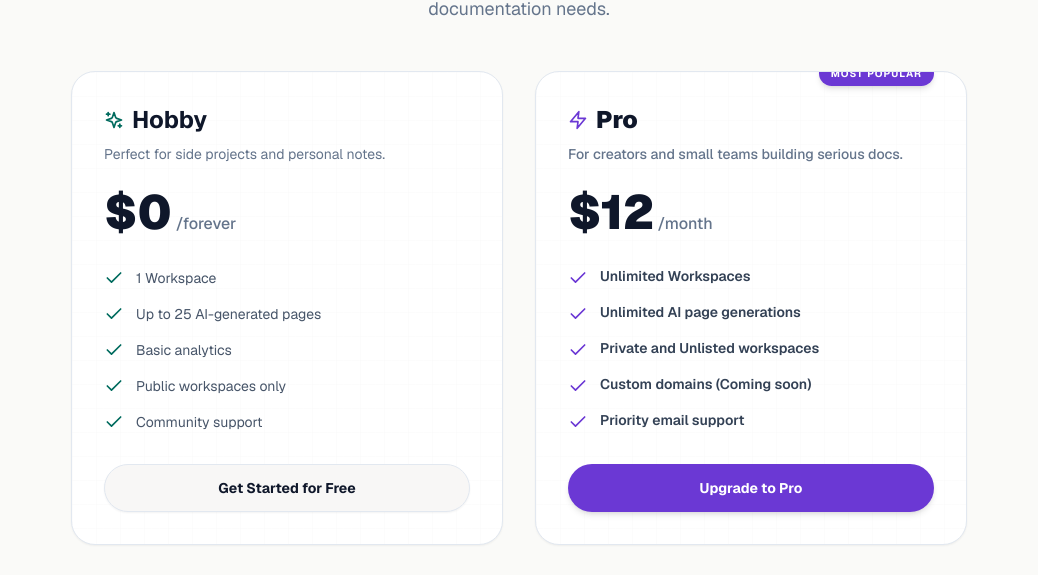
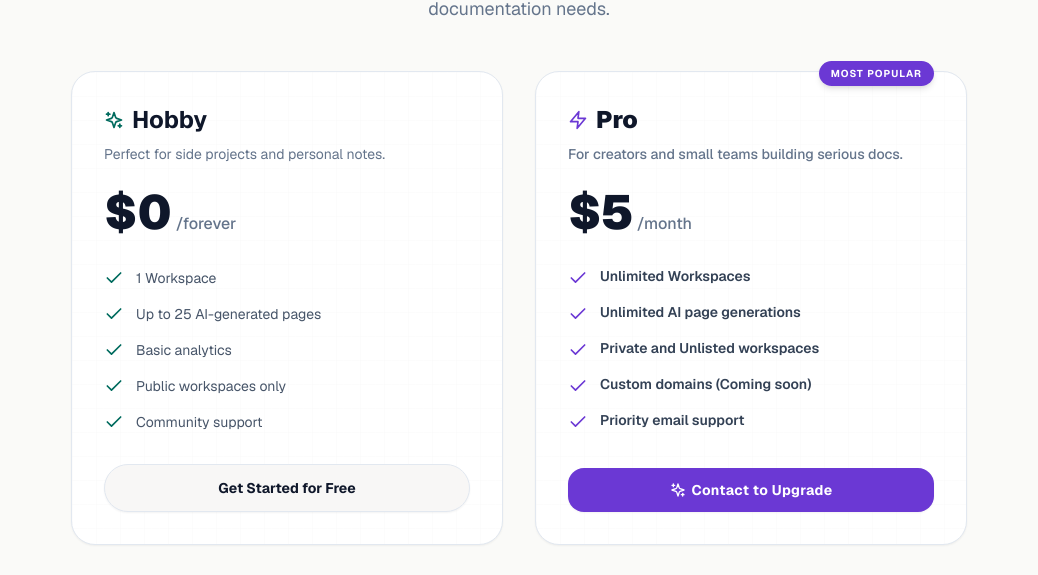
Before and after one commit to RajaShylesh112/instantwiki, a Next.js app in the folder apps/web/: page /pricing in a window 1280 px wide. Shown: the part 225-800 px from the top of the page, without its empty margins (121-1159 px from the left). Built offline with nearby package versions, Linux system fonts and the light colour scheme; no server answers.

Commit message:
fix: badge clipping and auth state in pricing page

```diff
--- a/apps/web/app/pricing/page.tsx
+++ b/apps/web/app/pricing/page.tsx
@@ -3,13 +3,18 @@ import { Footer } from "@/components/ui/footer";
 import { Check, Zap, Sparkles } from "lucide-react";
 import Link from "next/link";
 import { Button } from "@/components/ui/button";
+import PricingButton from "./pricing-button";
+import { auth } from "auth";
 
 export const metadata = {
   title: "Pricing | instant.wiki",
   description: "Simple, transparent pricing for your documentation needs.",
 };
 
-export default function PricingPage() {
+export default async function PricingPage() {
+  const session = await auth();
+  const isLoggedIn = !!session?.user;
+
   return (
     <div className="min-h-screen flex flex-col bg-[#FAFAF8] dark:bg-zinc-950 text-slate-900 dark:text-zinc-150 font-sans">
       <Header />
@@ -68,7 +73,7 @@ export default function PricingPage() {
           </div>
 
           {/* PRO TIER */}
-          <div className="border border-slate-200 dark:border-zinc-800 rounded-3xl p-8 bg-white dark:bg-zinc-900 flex flex-col shadow-sm hover:shadow-xl hover:border-[#6b38d4]/50 dark:hover:border-purple-500/50 transition-all duration-300 relative overflow-hidden group">
+          <div className="border border-slate-200 dark:border-zinc-800 rounded-3xl p-8 bg-white dark:bg-zinc-900 flex flex-col shadow-sm hover:shadow-xl hover:border-[#6b38d4]/50 dark:hover:border-purple-500/50 transition-all duration-300 relative group">
             <div className="absolute top-0 right-8 -translate-y-1/2 z-20">
               <span className="bg-[#6b38d4] text-white text-[10px] font-bold uppercase tracking-widest py-1.5 px-3 rounded-full shadow-md">
                 Most Popular
@@ -76,9 +81,9 @@ export default function PricingPage() {
             </div>
 
             {/* Background glow effect */}
-            <div className="absolute inset-0 bg-gradient-to-br from-[#6b38d4]/5 to-transparent dark:from-purple-500/10 pointer-events-none opacity-0 group-hover:opacity-100 transition-opacity duration-500" />
+            <div className="absolute inset-0 rounded-3xl overflow-hidden bg-gradient-to-br from-[#6b38d4]/5 to-transparent dark:from-purple-500/10 pointer-events-none opacity-0 group-hover:opacity-100 transition-opacity duration-500" />
             {/* Background pattern */}
-            <div className="absolute inset-0 bg-[linear-gradient(to_right,#8080800a_1px,transparent_1px),linear-gradient(to_bottom,#8080800a_1px,transparent_1px)] bg-[size:24px_24px] pointer-events-none opacity-50 dark:opacity-20" />
+            <div className="absolute inset-0 rounded-3xl overflow-hidden bg-[linear-gradient(to_right,#8080800a_1px,transparent_1px),linear-gradient(to_bottom,#8080800a_1px,transparent_1px)] bg-[size:24px_24px] pointer-events-none opacity-50 dark:opacity-20" />
 
             <div className="relative z-10 mb-6 space-y-2">
               <h2 className="text-2xl font-black text-slate-900 dark:text-white flex items-center gap-2">
@@ -89,7 +94,7 @@ export default function PricingPage() {
             </div>
 
             <div className="relative z-10 mb-8 flex items-baseline gap-1">
-              <span className="text-5xl font-black text-slate-900 dark:text-white tracking-tight">$12</span>
+              <span className="text-5xl font-black text-slate-900 dark:text-white tracking-tight">$5</span>
               <span className="text-slate-500 dark:text-zinc-400 font-medium">/month</span>
             </div>
 
@@ -108,11 +113,9 @@ export default function PricingPage() {
               ))}
             </ul>
 
-            <Link href="/billing" className="block w-full mt-auto relative z-10">
-              <Button className="w-full h-12 bg-[#6b38d4] hover:bg-[#5a2eab] text-white font-bold rounded-xl text-sm transition-all shadow-md group-hover:shadow-lg group-hover:shadow-[#6b38d4]/20">
-                Upgrade to Pro
-              </Button>
-            </Link>
+            <div className="w-full mt-auto relative z-10">
+              <PricingButton plan="FREE" isLoggedIn={isLoggedIn} />
+            </div>
           </div>
         </div>
       </main>
```
